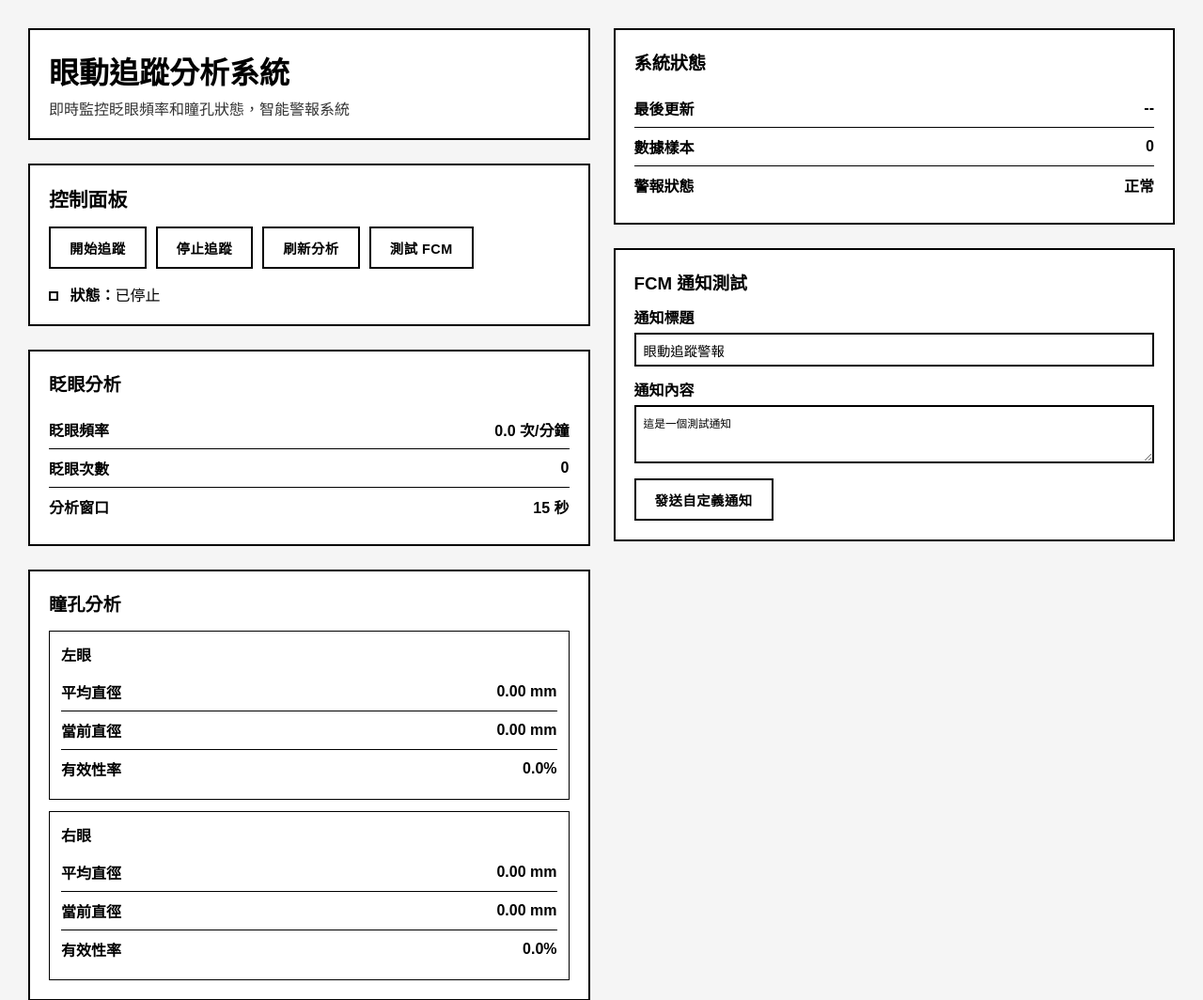
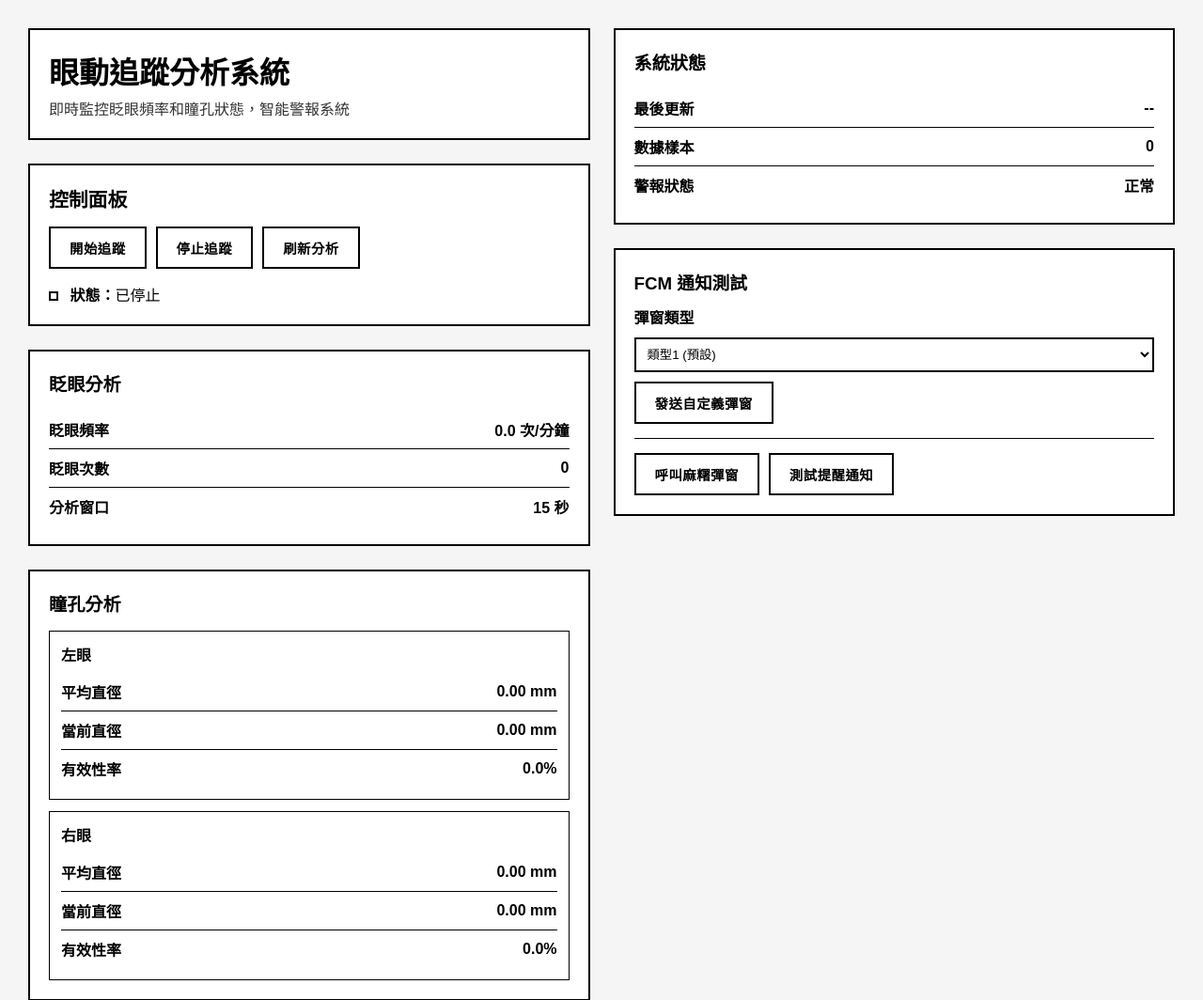
Before and after one commit to LeoHsxg/taichi-sol, a Flask app: page / in a window 1280 px wide. Shown: the top 1064 px of the page at 94% size. Run offline with Flask 3, Linux system fonts and the light colour scheme.

Commit message:
feat: 將 FCM 功能整合進介面

```diff
--- a/examples/utils/server_info.py
+++ b/examples/utils/server_info.py
@@ -1,2 +1,2 @@
 def get_ip_and_port():
-    return ("192.168.1.31", "8080")
+    return ("192.168.134.137", "8080")
--- a/server/templates/index.html
+++ b/server/templates/index.html
@@ -208,15 +208,47 @@
         border: 2px solid var(--border-color);
         background: var(--card-bg);
         color: var(--text-color);
-        font-size: 0.9em;
-        transition: border-color 0.3s ease;
-        border-radius: 0;
+        font-family: inherit;
       }
 
       .form-group input:focus,
       .form-group textarea:focus {
         outline: none;
-        border-color: var(--border-color);
+        border-color: #4caf50;
+      }
+
+      /* 新增的測試按鈕樣式 */
+      .test-buttons {
+        display: flex;
+        gap: 10px;
+        margin-top: 15px;
+        padding-top: 15px;
+        border-top: 1px solid var(--border-color);
+      }
+
+      .overlay-config {
+      }
+
+      .overlay-config label {
+        display: block;
+        margin-bottom: 10px;
+        font-weight: 600;
+        color: var(--text-color);
+      }
+
+      .overlay-config select {
+        width: 100%;
+        padding: 8px;
+        border: 2px solid var(--border-color);
+        background: var(--card-bg);
+        color: var(--text-color);
+        font-family: inherit;
+        margin-bottom: 10px;
+      }
+
+      .overlay-config select:focus {
+        outline: none;
+        border-color: #4caf50;
       }
 
       .loading {
@@ -277,7 +309,6 @@
               <button class="btn" onclick="startTracking()">開始追蹤</button>
               <button class="btn" onclick="stopTracking()">停止追蹤</button>
               <button class="btn" onclick="refreshAnalysis()">刷新分析</button>
-              <button class="btn" onclick="sendTestFCM()">測試 FCM</button>
             </div>
             <div id="status-display">
               <span class="status-indicator status-stopped"></span>
@@ -360,15 +391,21 @@
           <!-- FCM 測試面板 -->
           <div class="fcm-panel">
             <h3>FCM 通知測試</h3>
-            <div class="form-group">
-              <label for="fcm-title">通知標題</label>
-              <input type="text" id="fcm-title" value="眼動追蹤警報" placeholder="輸入通知標題" />
+            <div class="overlay-config">
+              <label for="overlay-type">彈窗類型</label>
+              <select id="overlay-type">
+                <option value="type1">類型1 (預設)</option>
+                <option value="type2">類型2</option>
+                <option value="type3">類型3</option>
+              </select>
             </div>
-            <div class="form-group">
-              <label for="fcm-body">通知內容</label>
-              <textarea id="fcm-body" rows="3" placeholder="輸入通知內容">這是一個測試通知</textarea>
+            <button class="btn" onclick="sendCustomFCM()">發送自定義彈窗</button>
+
+            <!-- 新增的測試按鈕 -->
+            <div class="test-buttons">
+              <button class="btn" onclick="sendNewFormatFCM()">呼叫麻糬彈窗</button>
+              <button class="btn" onclick="sendOldFormatFCM()">測試提醒通知</button>
             </div>
-            <button class="btn" onclick="sendCustomFCM()">發送自定義通知</button>
           </div>
         </div>
       </div>
@@ -455,45 +492,24 @@
         showLoading(false);
       }
 
-      // 發送測試 FCM
-      async function sendTestFCM() {
-        showLoading(true);
-        try {
-          const response = await fetch("/api/send_fcm", {
-            method: "POST",
-            headers: {
-              "Content-Type": "application/json",
-            },
-            body: JSON.stringify({
-              title: "眼動追蹤測試",
-              body: "這是一個測試通知",
-              data: {
-                type: "test",
-                timestamp: new Date().toISOString(),
-              },
-            }),
-          });
-          const result = await response.json();
-
-          if (result.status === "success") {
-            showAlert("FCM 測試通知已發送", "success");
-          } else {
-            showAlert(result.message, "danger");
-          }
-        } catch (error) {
-          showAlert("FCM 發送失敗: " + error.message, "danger");
-        }
-        showLoading(false);
-      }
-
       // 發送自定義 FCM
       async function sendCustomFCM() {
-        const title = document.getElementById("fcm-title").value;
-        const body = document.getElementById("fcm-body").value;
+        const overlayType = document.getElementById("overlay-type").value;
 
-        if (!title || !body) {
-          showAlert("請填寫標題和內容", "danger");
-          return;
+        // 根據 overlay_type 設定不同的內容
+        let overlayMessage = "";
+        switch (overlayType) {
+          case "type1":
+            overlayMessage = "這是類型1的自定義彈窗內容";
+            break;
+          case "type2":
+            overlayMessage = "這是類型2的自定義彈窗內容";
+            break;
+          case "type3":
+            overlayMessage = "這是類型3的自定義彈窗內容";
+            break;
+          default:
+            overlayMessage = "這是預設的自定義彈窗內容";
         }
 
         showLoading(true);
@@ -504,10 +520,79 @@
               "Content-Type": "application/json",
             },
             body: JSON.stringify({
-              title: title,
-              body: body,
+              message: {
+                data: {
+                  show_overlay: "true",
+                  overlay_type: overlayType,
+                  overlay_message: overlayMessage,
+                },
+                topic: "test_topic",
+              },
+            }),
+          });
+          const result = await response.json();
+
+          if (result.status === "success") {
+            showAlert(`自定義 FCM 通知已發送 (${overlayType})`, "success");
+          } else {
+            showAlert(result.message, "danger");
+          }
+        } catch (error) {
+          showAlert("FCM 發送失敗: " + error.message, "danger");
+        }
+        showLoading(false);
+      }
+
+      // 發送新版 FCM 格式（對應 test_fcm.py 中的 test_new_fcm_format）
+      async function sendNewFormatFCM() {
+        const overlayType = document.getElementById("overlay-type").value;
+
+        showLoading(true);
+        try {
+          const response = await fetch("/api/send_fcm", {
+            method: "POST",
+            headers: {
+              "Content-Type": "application/json",
+            },
+            body: JSON.stringify({
+              message: {
+                data: {
+                  show_overlay: "true",
+                  overlay_type: overlayType,
+                  overlay_message: "這是新版格式測試的彈窗",
+                },
+                topic: "test_topic",
+              },
+            }),
+          });
+          const result = await response.json();
+
+          if (result.status === "success") {
+            showAlert(`新版格式 FCM 通知已發送 (${overlayType})`, "success");
+          } else {
+            showAlert(result.message, "danger");
+          }
+        } catch (error) {
+          showAlert("FCM 發送失敗: " + error.message, "danger");
+        }
+        showLoading(false);
+      }
+
+      // 發送舊版 FCM 格式（對應 test_fcm.py 中的 test_old_fcm_format）
+      async function sendOldFormatFCM() {
+        showLoading(true);
+        try {
+          const response = await fetch("/api/send_fcm", {
+            method: "POST",
+            headers: {
+              "Content-Type": "application/json",
+            },
+            body: JSON.stringify({
+              title: "太極麻糬提醒你記得睡覺...",
+              body: "別再滑啦！該休息了！",
+              topic: "test_topic",
               data: {
-                type: "custom",
+                test_key: "test_value",
                 timestamp: new Date().toISOString(),
               },
             }),
@@ -515,7 +600,7 @@
           const result = await response.json();
 
           if (result.status === "success") {
-            showAlert("自定義 FCM 通知已發送", "success");
+            showAlert("舊版格式 FCM 通知已發送", "success");
           } else {
             showAlert(result.message, "danger");
           }
--- a/server/utils/server_info.py
+++ b/server/utils/server_info.py
@@ -1,2 +1,2 @@
 def get_ip_and_port():
-    return ("192.168.1.31", "8080")
+    return ("192.168.0.103", "8080")
```
Also changed, not shown: 1 other file.
